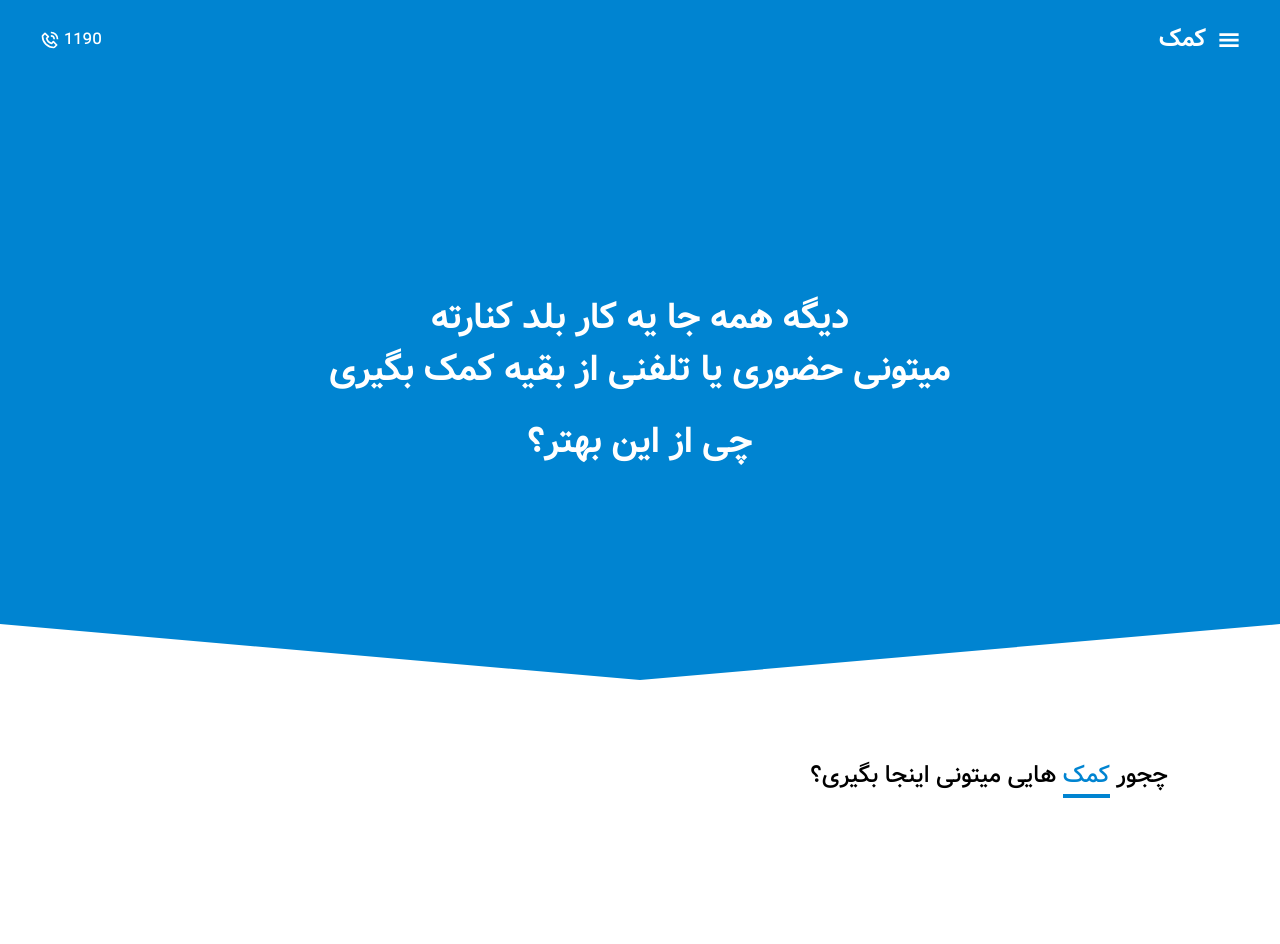
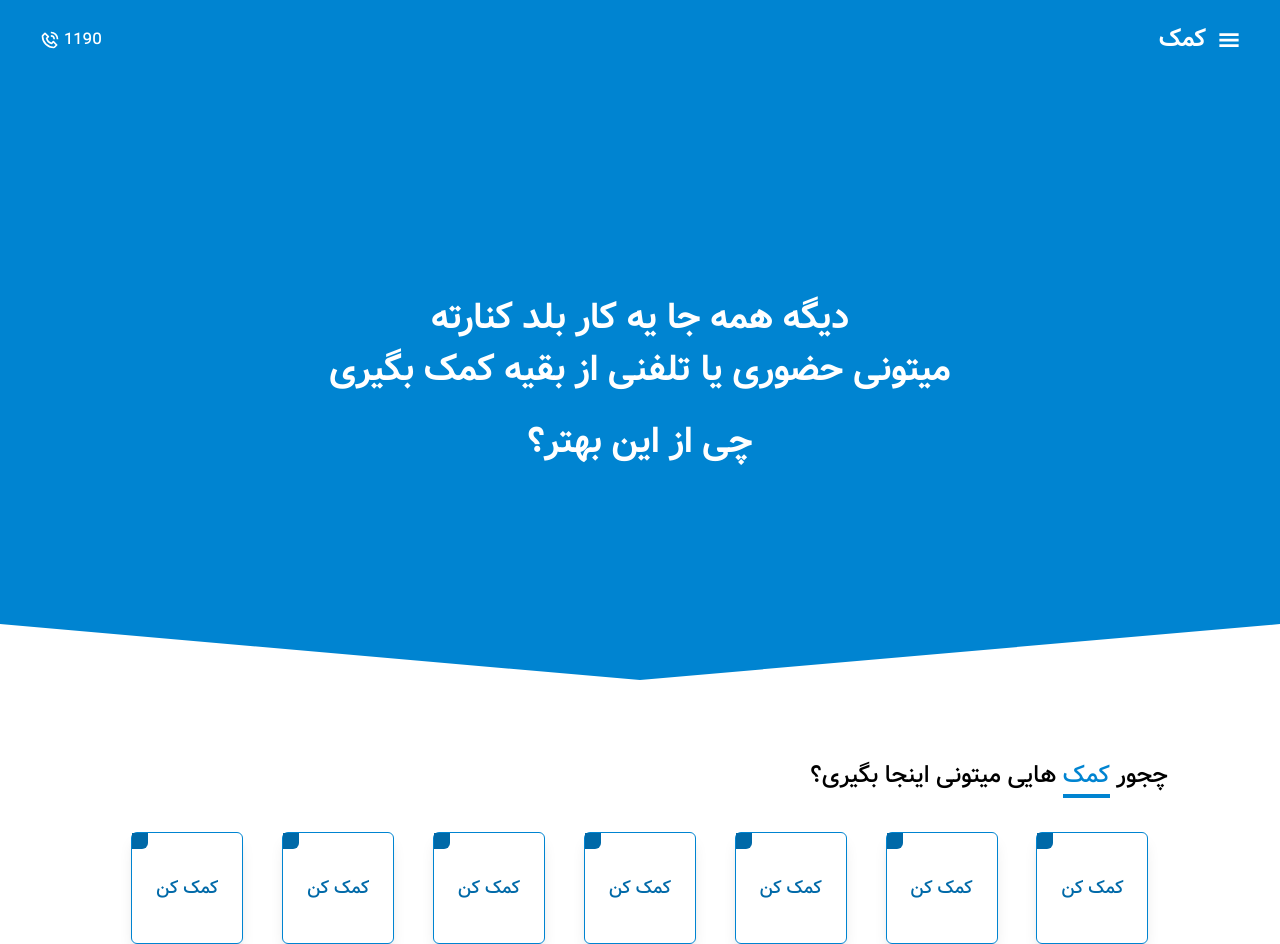
Before and after one commit to arsalannury/Baladchi, a React (Vite) app: page / in a window 1280 px wide. Before the commit the page ends 800 px from the top, so only its background shows below. Built offline with nearby package versions, Linux system fonts and the light colour scheme.

Commit message:
Test ui with add Box component

```diff
--- a/index.html
+++ b/index.html
@@ -4,7 +4,7 @@
     <meta charset="UTF-8" />
     <link rel="icon" type="image/svg+xml" href="/favicon.svg" />
     <meta name="viewport" content="width=device-width, initial-scale=1.0" />
-    <title>پینه</title>
+    <title>کمک</title>
   </head>
   <body>
     <div id="root"></div>
--- a/src/shared/components/ui/Introduction.tsx
+++ b/src/shared/components/ui/Introduction.tsx
@@ -1,11 +1,23 @@
+import Box from "../common/Box";
+
 const Introduction = () => {
   return (
     <>
       <div className="">
         <p className="text-right text-2xl">
-          چجور <span className="text-sky-600 border-b-[4px] border-b-sky-600">کمک</span> هایی میتونی اینجا
-          بگیری؟
+          چجور{" "}
+          <span className="text-sky-600 border-b-4 border-b-sky-600">کمک</span>{" "}
+          هایی میتونی اینجا بگیری؟
         </p>
+        <div className="flex items-center justify-around mt-10">
+          <Box boxTitle="کمک کن" />
+          <Box boxTitle="کمک کن" />
+          <Box boxTitle="کمک کن" />
+          <Box boxTitle="کمک کن" />
+          <Box boxTitle="کمک کن" />
+          <Box boxTitle="کمک کن" />
+          <Box boxTitle="کمک کن" />
+        </div>
       </div>
     </>
   );
```
